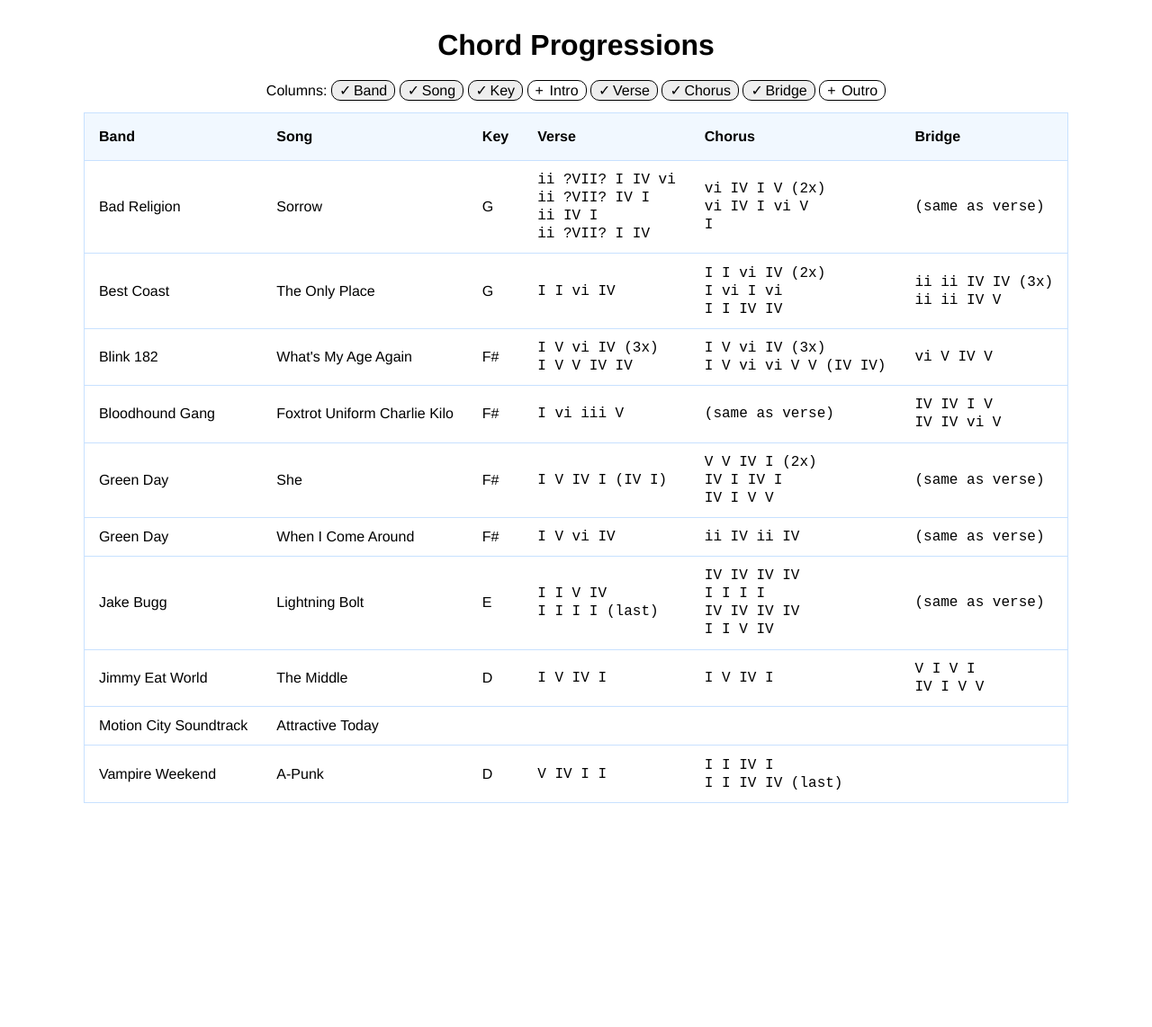
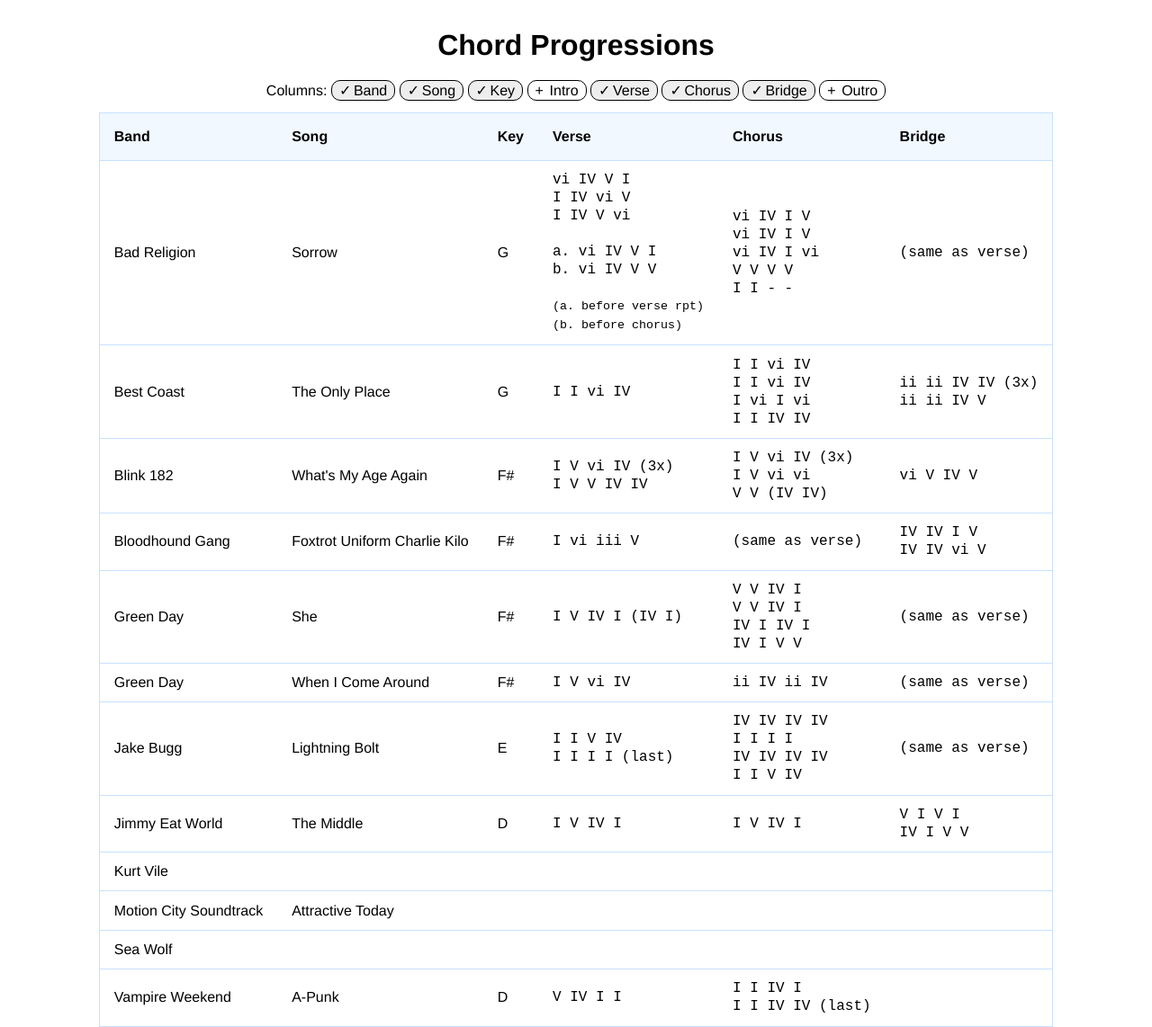
Before and after one commit to brgibson/www, a Jekyll site: the page built from chords/index.html, in a window 1280 px wide. Shown: the whole page at 90% size. Built offline with Jekyll 4.4.1, drawn with Linux system fonts in a browser that asks for light colours; before the commit the page ends 900 px from its top, so only the background shows below that.

Commit message:
chord progressions - fixing songs

```diff
--- a/_data/chords.json
+++ b/_data/chords.json
@@ -3,11 +3,11 @@
     "band": "Bad Religion",
     "title": "Sorrow",
     "key": "G",
-    "intro": "vi IV V I <br> I IV vi V <br> I IV V vi <br> vi IV V I",
-    "verse": "ii ?VII? I IV vi <br> ii ?VII? IV I <br> ii IV I <br> ii ?VII? I IV",
-    "chorus": " vi IV I V (2x) <br> vi IV I vi V <br> I",
+    "intro": "(same as verse)",
+    "verse": "vi IV V I <br> I IV vi V <br> I IV V vi <br><br> a. vi IV V I <br> b. vi IV V V <br><br> <small>(a. before verse rpt) <br> (b. before chorus)</small>",
+    "chorus": "vi IV I V <br> vi IV I V <br> vi IV I vi <br> V V V V <br> I I - -",
     "bridge": "(same as verse)",
-    "outro": "(same as chorus)",
+    "outro": "vi",
     "notes": [
       "https://www.hooktheory.com/theorytab/view/bad-religion/sorrow",
       "https://tabs.ultimate-guitar.com/tab/bad_religion/sorrow_chords_614929",
@@ -19,7 +19,7 @@
     "key": "G",
     "intro": "(same as verse)",
     "verse": "I I vi IV",
-    "chorus": "I I vi IV (2x) <br> I vi I vi <br> I I IV IV",
+    "chorus": "I I vi IV <br> I I vi IV <br> I vi I vi <br> I I IV IV",
     "bridge": "ii ii IV IV (3x)  <br> ii ii IV V",
     "outro": "I I IV IV",
     "notes": "https://tabs.ultimate-guitar.com/tab/best_coast/the_only_place_chords_1173488",
@@ -30,7 +30,7 @@
     "key": "F#",
     "intro": "(same as verse)",
     "verse": "I V vi IV (3x) <br> I V V IV IV",
-    "chorus": "I V vi IV (3x) <br> I V vi vi V V (IV IV)",
+    "chorus": "I V vi IV (3x) <br> I V vi vi <br> V V (IV IV)",
     "bridge": "vi V IV V",
     "outro": "(same as chorus)",
     "notes": "https://www.hooktheory.com/theorytab/view/blink-182/whats-my-age-again",
@@ -52,7 +52,7 @@
     "key": "F#",
     "intro": "I I I I",
     "verse": "I V IV I (IV I)",
-    "chorus": "V V IV I (2x) <br> IV I IV I <br> IV I V V",
+    "chorus": "V V IV I <br> V V IV I <br> IV I IV I <br> IV I V V",
     "bridge": "(same as verse)",
     "outro": "(same as chorus)"
   },
@@ -88,8 +88,28 @@
     "outro": ""
   },
   {
+    "band": "Kurt Vile",
+    "title": "",
+    "key": "",
+    "intro": "",
+    "verse": "",
+    "chorus": "",
+    "bridge": "",
+    "outro": ""
+  },
+  {
     "band": "Motion City Soundtrack",
     "title": "Attractive Today",
+    "key": "",
+    "intro": "",
+    "verse": "",
+    "chorus": "",
+    "bridge": "",
+    "outro": ""
+  },
+  {
+    "band": "Sea Wolf",
+    "title": "",
     "key": "",
     "intro": "",
     "verse": "",
```
